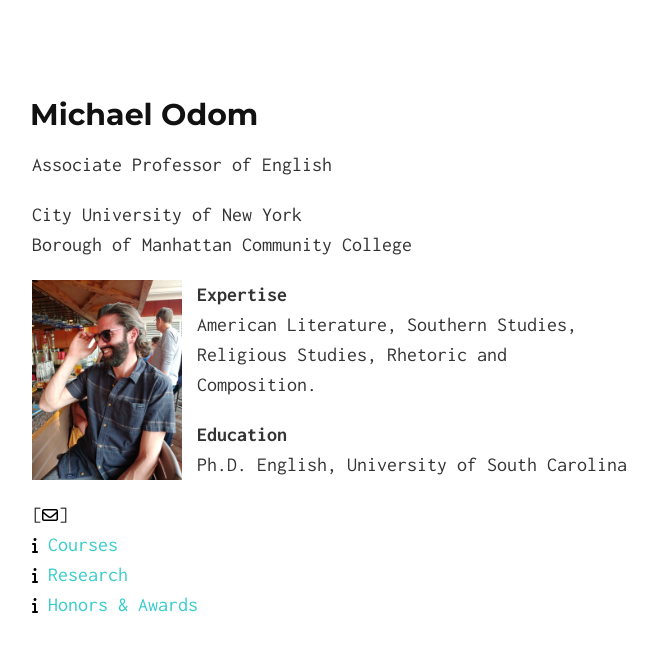
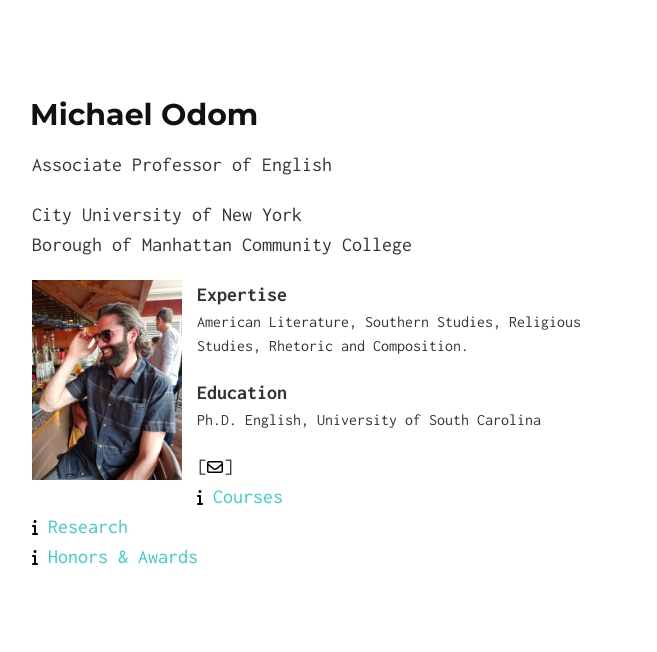
Before and after one commit to michaelodom/michaelodom.github.io, a Jekyll site: the page built from index.md, in a window 1280 px wide. Shown: the top 652 px of the page, without its empty margins (308-965 px from the left). Built offline with Jekyll 4.4.1, drawn with Linux system fonts in a browser that asks for light colours; nearby versions of some CDN libraries; our own code applies the rules of GitHub Pages for plain Markdown files.

Commit message:
Update index.md

```diff
--- a/index.md
+++ b/index.md
@@ -9,9 +9,9 @@ Borough of Manhattan Community College
 <div style="text-align:left">
 <img style="margin: 0px 15px 15px 0px;" src="/icons/IMG_0173.JPG" width = "25%" align="left"/>
 <strong>Expertise</strong>
-<p style="fontsize: 80%">American Literature, Southern Studies, Religious Studies, Rhetoric and Composition.</p>
+<p style="font-size: 80%">American Literature, Southern Studies, Religious Studies, Rhetoric and Composition.</p>
 <strong>Education</strong>
-<p style="fontsize: 80%">Ph.D. English, University of South Carolina</p>
+<p style="font-size: 80%">Ph.D. English, University of South Carolina</p>
 </div>
 
 
```
